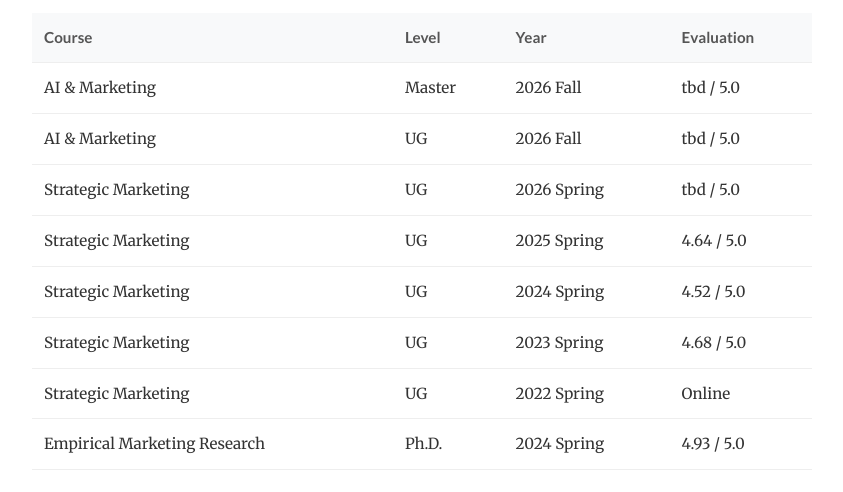
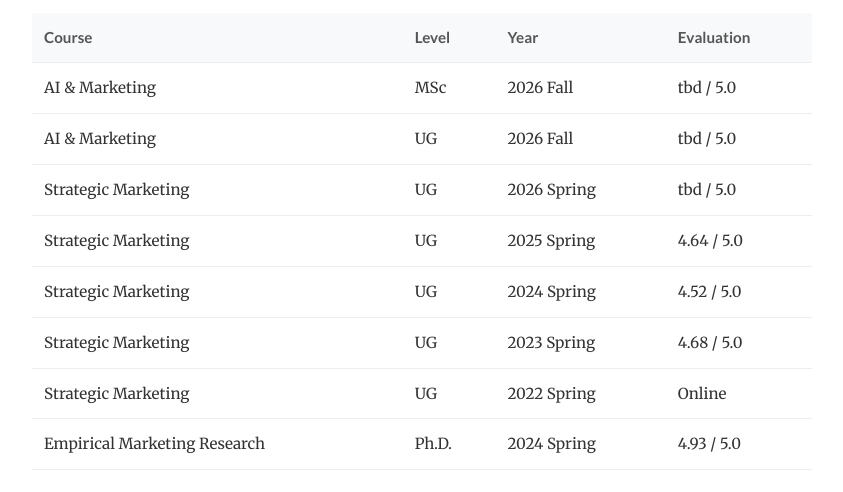
Before and after one commit to minkyu-shin-marketing/website, a plain HTML site: page index.html in a window 1280 px wide. Shown: the part 1988-2480 px from the top of the page, without its empty margins (328-1171 px from the left). Drawn offline with Linux system fonts and the light colour scheme.

Commit message:
Update index.html

```diff
--- a/index.html
+++ b/index.html
@@ -486,7 +486,7 @@
                         </tr>
                     </thead>
                     <tbody>
-						<tr><td>AI & Marketing</td><td>Master</td><td>2026 Fall</td><td>tbd / 5.0</td></tr>
+						<tr><td>AI & Marketing</td><td>MSc</td><td>2026 Fall</td><td>tbd / 5.0</td></tr>
 						<tr><td>AI & Marketing</td><td>UG</td><td>2026 Fall</td><td>tbd / 5.0</td></tr>
 						<tr><td>Strategic Marketing</td><td>UG</td><td>2026 Spring</td><td>tbd / 5.0</td></tr>
                         <tr><td>Strategic Marketing</td><td>UG</td><td>2025 Spring</td><td>4.64 / 5.0</td></tr>
```
